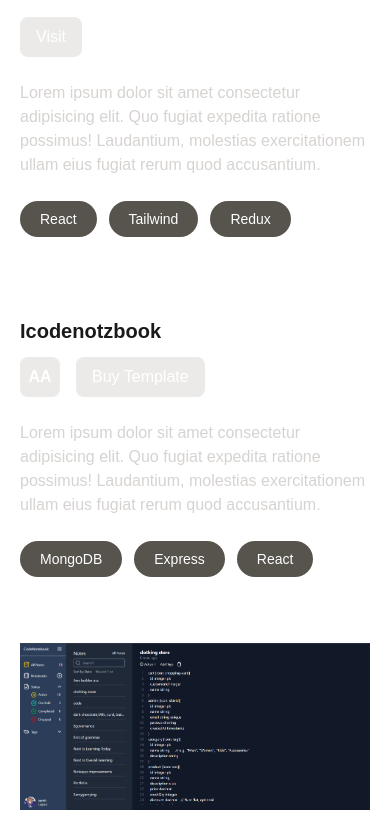
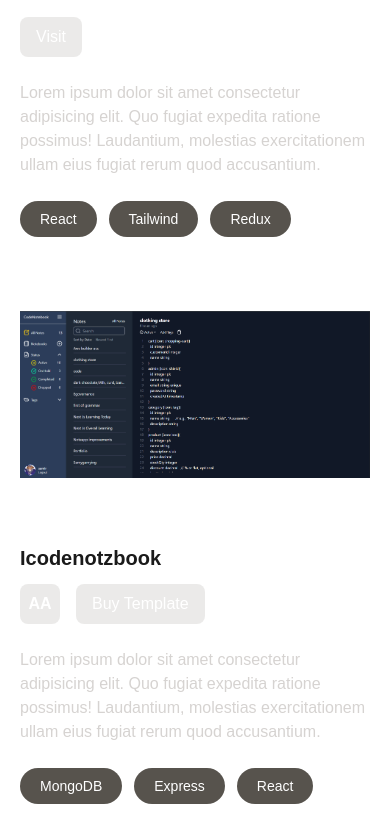
Before and after one commit to WhySamir/next-portfolio, a Next.js app: page / in a window 390 px wide. Shown: the part 2376-3205 px from the top of the page. Built offline with nearby package versions, Linux system fonts and the light colour scheme; a web font is replaced by a local one.

Commit message:
adjusted font

```diff
--- a/src/app/components/Footer.tsx
+++ b/src/app/components/Footer.tsx
@@ -7,7 +7,7 @@
         <div className=" py-14  px-4 lg:px-8 z-10  w-full  h-full border rounded-2xl border-[#3d3d3d]">
           <div className="flex flex-col  lg:grid  lg:grid-cols-5 lg:items-center lg:justify-between  gap-4  space-y-4 sm:space-y-0  ">
             <div className="lg:px-3 col-span-3 flex flex-col items-start">
-              <h1 className="font-gambarino pb-6 sm:max-w-[300px] w-full text-5xl sm:text-8xl animate-gradient-text">
+              <h1 className="font-barlow tracking-tighter pb-6 sm:max-w-[300px] w-full text-5xl sm:text-8xl animate-gradient-text">
                 Samir Shakya
               </h1>
               <p className="text-stone-200/70">
--- a/src/app/components/Projects.tsx
+++ b/src/app/components/Projects.tsx
@@ -18,7 +18,7 @@
         </motion.h1>
       </div>
       {/* Projects Grid */}
-      <div className="grid gap-20 md:gap-28">
+      <div className="grid gap-12 md:gap-20 lg:gap-28">
         {/* Project 1 */}
         <div className="flex flex-col lg:flex-row items-start lg:items-center gap-10">
           {/* Image */}
@@ -66,7 +66,22 @@
 
         {/* Project 2 */}
         <div className="flex flex-col lg:flex-row items-start lg:items-center gap-10">
-          {/* Content first */}
+          {/* for sm */}
+          <Link
+            href={"/"}
+            className="w-full  lg:hidden lg:w-1/2 hover:-translate-y-2 transition-transform duration-300 "
+          >
+            <div className="relative w-full aspect-[16/10]  overflow-hidden  max-w-[650px]">
+              <Image
+                fill
+                src="/codenote.png"
+                alt="Icodenotzbook"
+                className="object-contain "
+              />
+            </div>
+          </Link>
+
+          {/* Content first in lg */}
           <div className="lg:w-1/2 flex flex-col gap-6">
             <div className="flex flex-col gap-3">
               <h3 className="text-xl md:text-3xl font-semibold">
@@ -101,7 +116,7 @@
           {/* Image second */}
           <Link
             href={"/"}
-            className="w-full lg:w-1/2 hover:-translate-y-2 transition-transform duration-300 "
+            className="w-full hidden lg:block lg:w-1/2 hover:-translate-y-2 transition-transform duration-300 "
           >
             <div className="relative w-full aspect-[16/10]  overflow-hidden  max-w-[650px]">
               <Image
```
